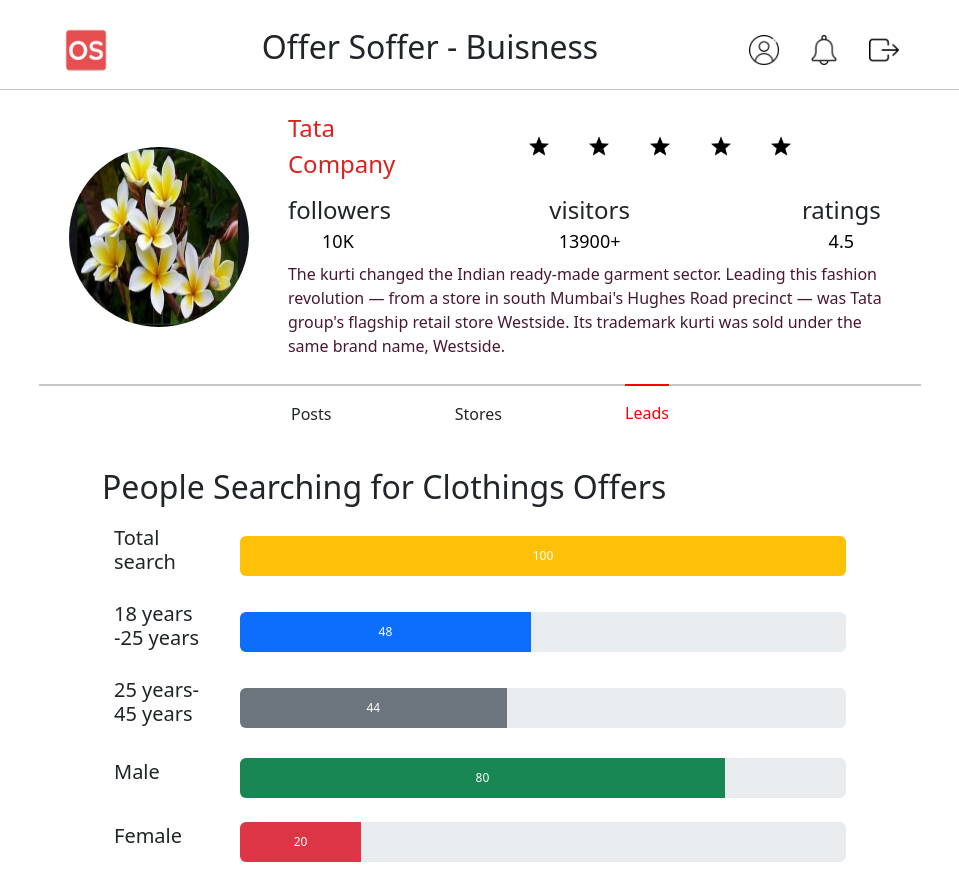
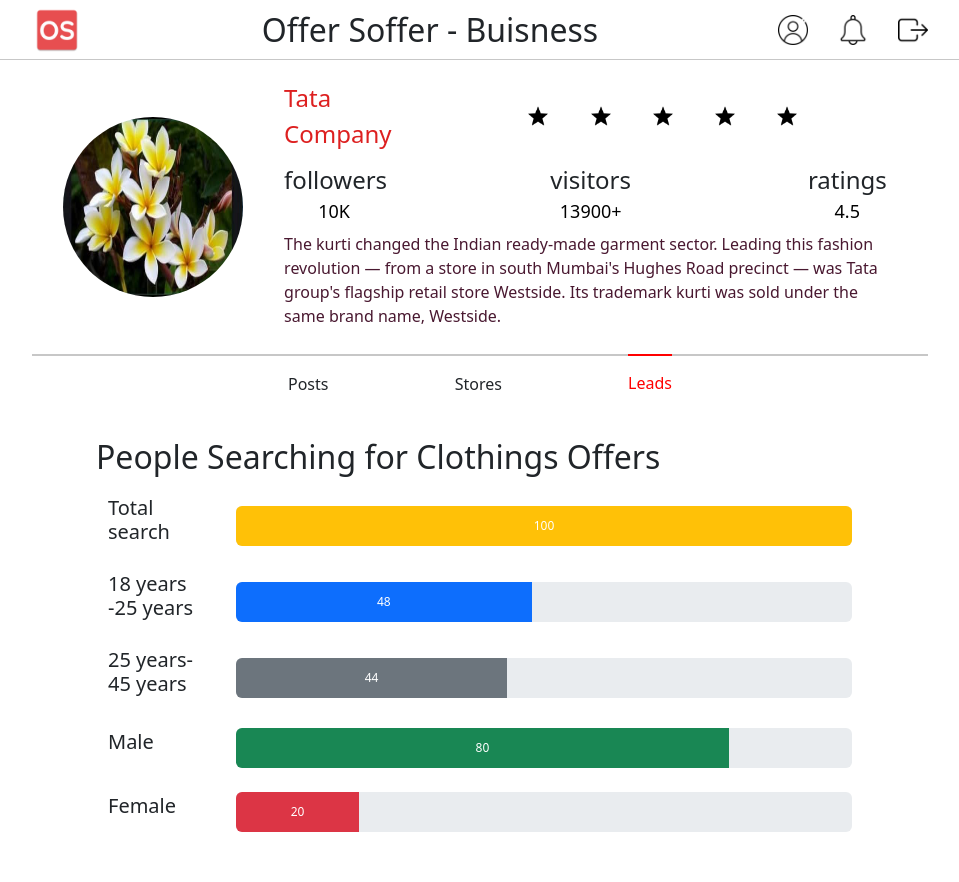
Before and after one commit to shivamjadhav2000/OfferSoffer, a Vue app: page /leads in a window 1280 px wide. Shown: the whole page, without its empty margins (160-1119 px from the left). After the commit the page ends 842 px from the top, so only its background shows below. Built offline with nearby package versions, Linux system fonts and the light colour scheme.

Commit message:
stable code

```diff
--- a/src/components/profile.vue
+++ b/src/components/profile.vue
@@ -1,5 +1,5 @@
 <template>
-  <div class="maindiv">
+  <div >
     <div class="navBarDiv">
       <img src="../assets/logo_b.png" width="50" alt="" />
       <div><p>Offer Soffer - Buisness</p></div>
@@ -12,6 +12,8 @@
         <!-- </router-link> -->
       </div>
     </div>
+
+    <div class="maindiv">
     <div class="MainCont">
       <div class="Img">
         <img src="../assets/userPic.jpeg" width="180" height="180" alt="" />
@@ -55,6 +57,8 @@
       </div>
     </div>
   </div>
+</div>
+
 </template>
 <script>
 export default {
@@ -69,13 +73,13 @@
     color: inherit;
   }
 .navBarDiv {
-  width: 145%;
-  padding:0px 25%;
   border-bottom: 1px solid rgba(0, 0, 0, 0.219);
+    background-color: rgb(255, 255, 255);
+  padding:0px 15%;
   display: flex;
   justify-content: space-between;
   align-items: center;
-  height:80px;
+  height:60px;
 }
 .Ratnig{
   margin:0px 100px;
@@ -88,10 +92,10 @@
   width:20px;
 }
 .navBarDiv > div > p {
-  margin-top: 10px;
   font-weight: 300;
   display: flex;
   align-items: center;
+  margin:0px;
 }
 .navBarDiv {
   font-size: xx-large;
--- a/src/views/LeadsPage.vue
+++ b/src/views/LeadsPage.vue
@@ -13,7 +13,6 @@
 </template>
 <style>
 .mainPage {
-  padding: 10px;
   background: rgb(255, 255, 255);
 }
 </style>
--- a/src/views/RatingsPage.vue
+++ b/src/views/RatingsPage.vue
@@ -13,7 +13,6 @@
 </template>
 <style>
 .mainPage {
-  padding: 10px;
   background: rgb(255, 255, 255);
 }
 </style>
--- a/src/views/mainPage.vue
+++ b/src/views/mainPage.vue
@@ -13,7 +13,6 @@
 </template>
 <style>
 .mainPage {
-  padding: 10px;
   background: rgb(255, 255, 255);
 }
 </style>
--- a/src/views/storesPage.vue
+++ b/src/views/storesPage.vue
@@ -13,7 +13,6 @@
 </template>
 <style>
 .mainPage {
-  padding: 10px;
   background: rgb(255, 255, 255);
 }
 </style>
```
